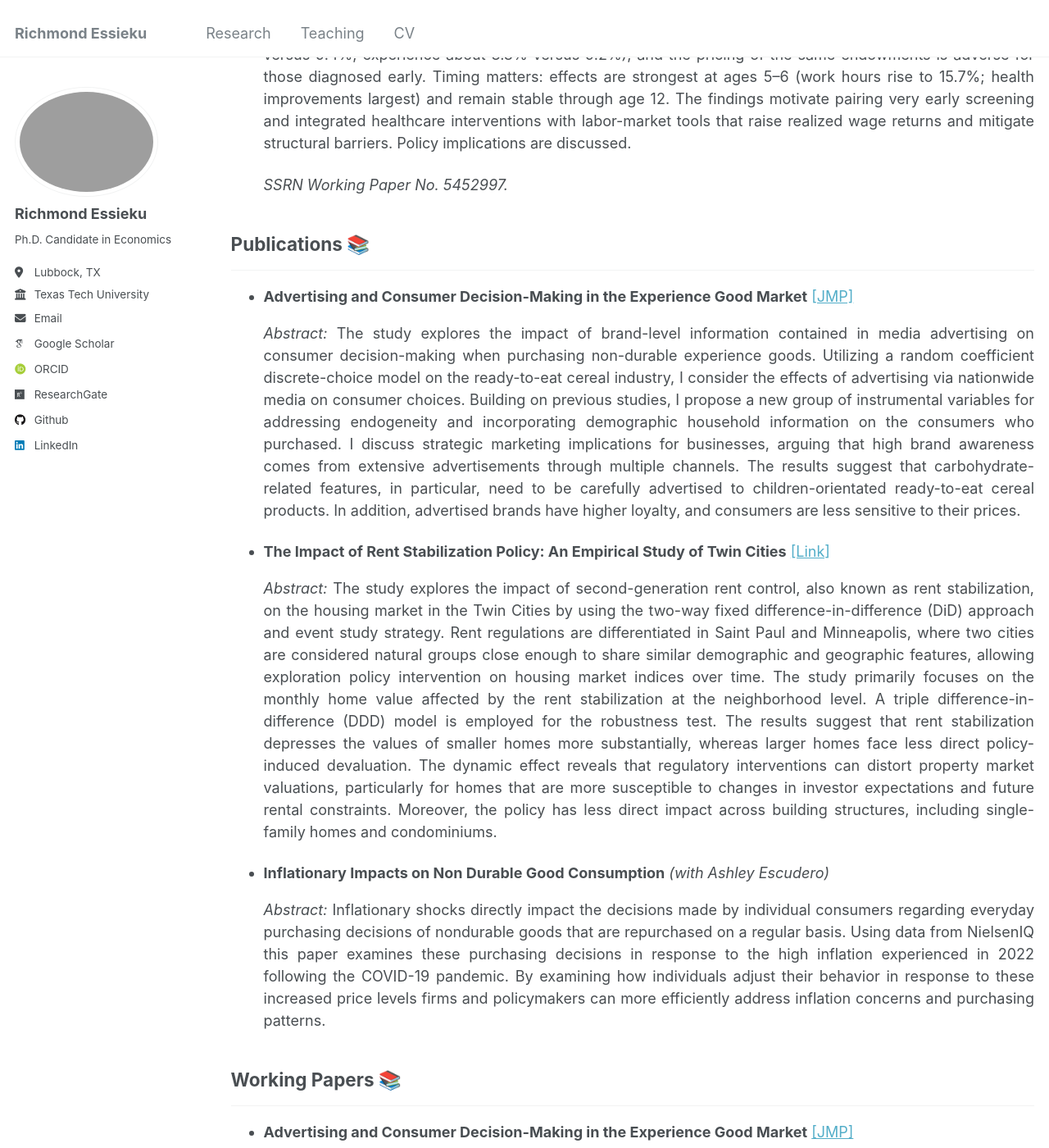
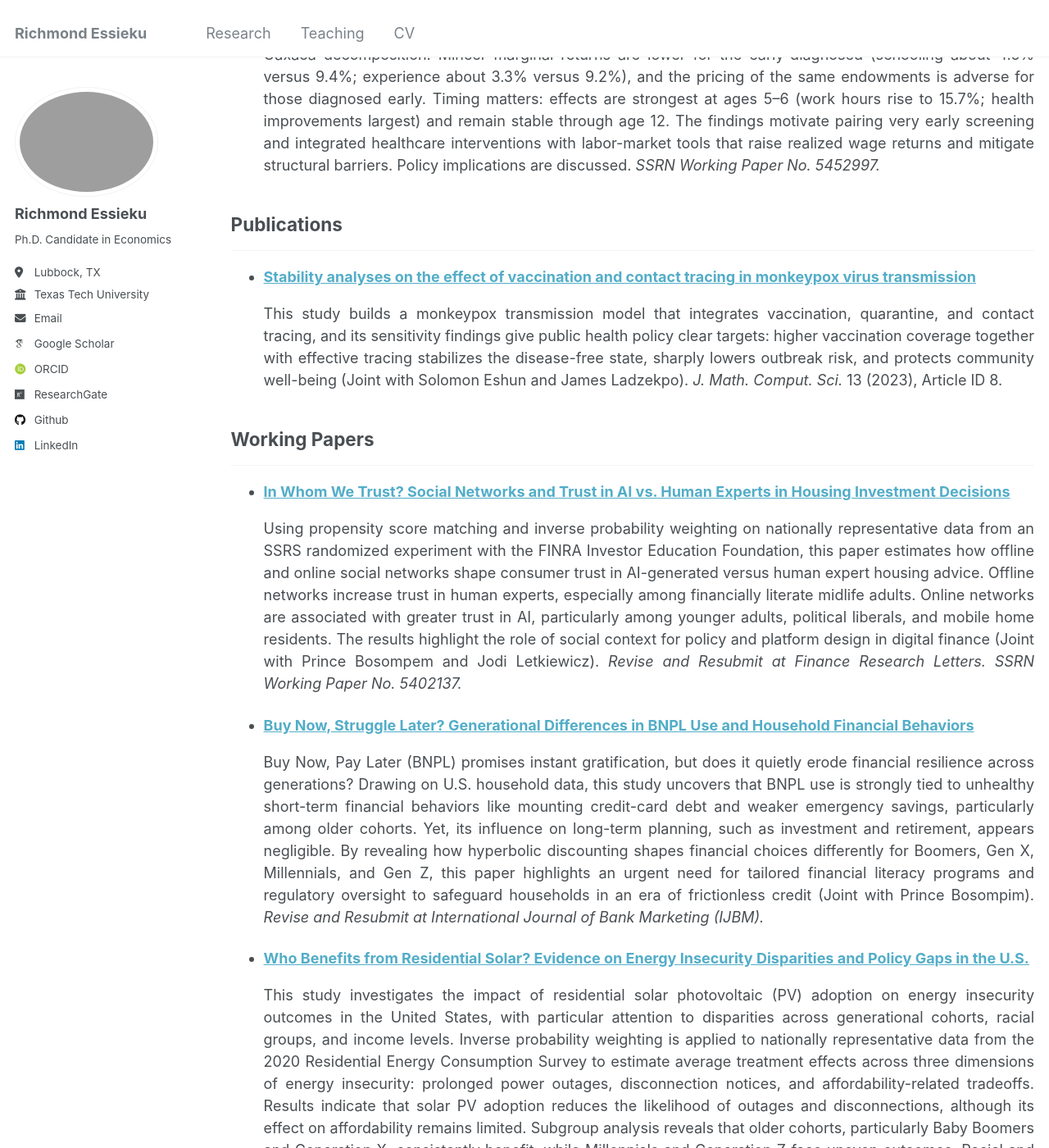
Before and after one commit to essieku/essieku.github.io, a Jekyll site: the page built from _pages/publications.html, in a window 1280 px wide and 1400 px high, scrolled down 492 px. Shown: the whole window at 82% size. Built offline with Jekyll 4.4.1, drawn with Linux system fonts in a browser that asks for light colours; some web fonts are replaced; some of the changed text lies outside the part shown.

Commit message:
Update publications.html

```diff
--- a/_pages/publications.html
+++ b/_pages/publications.html
@@ -21,14 +21,13 @@ author_profile: true
   <ul>
     <li>
       <strong>
-        <a href="https://papers.ssrn.com/sol3/papers.cfm?abstract_id=5099995" target="_blank" rel="noopener noreferrer">
-          Advertising and Consumer Decision-Making in the Experience Good Market
+        <a href="https://papers.ssrn.com/sol3/papers.cfm?abstract_id=5452997" target="_blank" rel="noopener noreferrer">
+          Diagnosed Too Soon or Too Late? Labor Market and Health Outcomes of Adults with Early vs. Late ADHD Diagnosis
         </a>
       </strong>
       <p>
-        The study examines whether the timing of ADHD diagnosis matters. Using nationally representative U.S. Medical Expenditure Panel Survey data from 2008–2022 and a within-diagnosed design, I estimate average treatment effects with augmented inverse probability weighting and corroborate the findings with propensity score matching, instrumental-variable estimates, and double machine learning. Earlier diagnosis delivers durable long-term health gains, raises work hours by 13.3%, and increases years of schooling; yet average labor income lags relative to later-diagnosed counterparts, with the wage penalty larger among those with more severe symptoms. A mechanism-consistent account emerges from wage equations and a Blinder–Oaxaca decomposition: Mincer marginal returns are lower for the early-diagnosed (schooling about 4.6% versus 9.4%; experience about 3.3% versus 9.2%), and the pricing of the same endowments is adverse for those diagnosed early. Timing matters: effects are strongest at ages 5–6 (work hours rise to 15.7%; health improvements largest) and remain stable through age 12. The findings motivate pairing very early screening and integrated healthcare interventions with labor-market tools that raise realized wage returns and mitigate structural barriers. Policy implications are discussed.
+        The study examines whether the timing of ADHD diagnosis matters. Using nationally representative U.S. Medical Expenditure Panel Survey data from 2008–2022 and a within-diagnosed design, I estimate average treatment effects with augmented inverse probability weighting and corroborate the findings with propensity score matching, instrumental-variable estimates, and double machine learning. Earlier diagnosis delivers durable long-term health gains, raises work hours by 13.3%, and increases years of schooling; yet average labor income lags relative to later-diagnosed counterparts, with the wage penalty larger among those with more severe symptoms. A mechanism-consistent account emerges from wage equations and a Blinder–Oaxaca decomposition: Mincer marginal returns are lower for the early-diagnosed (schooling about 4.6% versus 9.4%; experience about 3.3% versus 9.2%), and the pricing of the same endowments is adverse for those diagnosed early. Timing matters: effects are strongest at ages 5–6 (work hours rise to 15.7%; health improvements largest) and remain stable through age 12. The findings motivate pairing very early screening and integrated healthcare interventions with labor-market tools that raise realized wage returns and mitigate structural barriers. Policy implications are discussed. <em>SSRN Working Paper No. 5452997.</em>
       </p>
-      <p><em>SSRN Working Paper No. 5452997.</em></p>
     </li>
   </ul>
 </div>
@@ -36,35 +35,77 @@ author_profile: true
 
 <!-- Publications -->
 <div style="text-align: justify;">
-  <h2>Publications &#128218;</h2>
+  <h2>Publications</h2>
   <hr>
 
   <ul>
     <li>
-      <strong>Advertising and Consumer Decision-Making in the Experience Good Market</strong>
-      <a href="https://papers.ssrn.com/sol3/papers.cfm?abstract_id=5099995" target="_blank" rel="noopener noreferrer">[JMP]</a>
+      <strong>
+        <a href="https://www.scik.org/index.php/jmcs/article/view/8038" target="_blank" rel="noopener noreferrer">
+          Stability analyses on the effect of vaccination and contact tracing in monkeypox virus transmission
+        </a>
+      </strong>
       <p>
-        <i>Abstract:</i> The study explores the impact of brand-level information contained in media advertising on consumer decision-making when purchasing non-durable experience goods. Utilizing a random coefficient discrete-choice model on the ready-to-eat cereal industry, I consider the effects of advertising via nationwide media on consumer choices. Building on previous studies, I propose a new group of instrumental variables for addressing endogeneity and incorporating demographic household information on the consumers who purchased. I discuss strategic marketing implications for businesses, arguing that high brand awareness comes from extensive advertisements through multiple channels. The results suggest that carbohydrate-related features, in particular, need to be carefully advertised to children-orientated ready-to-eat cereal products. In addition, advertised brands have higher loyalty, and consumers are less sensitive to their prices.
+        This study builds a monkeypox transmission model that integrates vaccination, quarantine, and contact tracing, and its sensitivity findings give public health policy clear targets: higher vaccination coverage together with effective tracing stabilizes the disease-free state, sharply lowers outbreak risk, and protects community well-being (Joint with Solomon Eshun and James Ladzekpo). <em>J. Math. Comput. Sci.</em> 13 (2023), Article ID 8.
+      </p>
+    </li>
+  </ul>
+</div>
+
+
+<!-- Working Papers -->
+<div style="text-align: justify;">
+  <h2>Working Papers</h2>
+  <hr>
+
+  <ul>
+    <li>
+      <strong>
+        <a href="https://papers.ssrn.com/sol3/papers.cfm?abstract_id=5402137" target="_blank" rel="noopener noreferrer">
+          In Whom We Trust? Social Networks and Trust in AI vs. Human Experts in Housing Investment Decisions
+        </a>
+      </strong>
+      <p>
+        Using propensity score matching and inverse probability weighting on nationally representative data from an SSRS randomized experiment with the FINRA Investor Education Foundation, this paper estimates how offline and online social networks shape consumer trust in AI-generated versus human expert housing advice. Offline networks increase trust in human experts, especially among financially literate midlife adults. Online networks are associated with greater trust in AI, particularly among younger adults, political liberals, and mobile home residents. The results highlight the role of social context for policy and platform design in digital finance (Joint with Prince Bosompem and Jodi Letkiewicz). <em>Revise and Resubmit at Finance Research Letters.</em> <em>SSRN Working Paper No. 5402137.</em>
       </p>
     </li>
   </ul>
 
   <ul>
     <li>
-      <strong>The Impact of Rent Stabilization Policy: An Empirical Study of Twin Cities</strong>
-      <a href="../files/The_Impact_of_Rent_Stabilization_Policy__An_Empirical_Study_of_Twin_Cities.pdf" target="_blank" rel="noopener noreferrer">[Link]</a>
+      <strong>
+        <a href="https://www.scimagojr.com/journalsearch.php?q=145229&tip=sid" target="_blank" rel="noopener noreferrer">
+          Buy Now, Struggle Later? Generational Differences in BNPL Use and Household Financial Behaviors
+        </a>
+      </strong>
       <p>
-        <i>Abstract:</i> The study explores the impact of second-generation rent control, also known as rent stabilization, on the housing market in the Twin Cities by using the two-way fixed difference-in-difference (DiD) approach and event study strategy. Rent regulations are differentiated in Saint Paul and Minneapolis, where two cities are considered natural groups close enough to share similar demographic and geographic features, allowing exploration policy intervention on housing market indices over time. The study primarily focuses on the monthly home value affected by the rent stabilization at the neighborhood level. A triple difference-in-difference (DDD) model is employed for the robustness test. The results suggest that rent stabilization depresses the values of smaller homes more substantially, whereas larger homes face less direct policy-induced devaluation. The dynamic effect reveals that regulatory interventions can distort property market valuations, particularly for homes that are more susceptible to changes in investor expectations and future rental constraints. Moreover, the policy has less direct impact across building structures, including single-family homes and condominiums.
+        Buy Now, Pay Later (BNPL) promises instant gratification, but does it quietly erode financial resilience across generations? Drawing on U.S. household data, this study uncovers that BNPL use is strongly tied to unhealthy short-term financial behaviors like mounting credit-card debt and weaker emergency savings, particularly among older cohorts. Yet, its influence on long-term planning, such as investment and retirement, appears negligible. By revealing how hyperbolic discounting shapes financial choices differently for Boomers, Gen X, Millennials, and Gen Z, this paper highlights an urgent need for tailored financial literacy programs and regulatory oversight to safeguard households in an era of frictionless credit (Joint with Prince Bosompim). <em>Revise and Resubmit at International Journal of Bank Marketing (IJBM).</em>
       </p>
     </li>
   </ul>
 
   <ul>
     <li>
-      <strong>Inflationary Impacts on Non Durable Good Consumption</strong>
-      <i>(with Ashley Escudero)</i>
+      <strong>
+        <a href="https://papers.ssrn.com/sol3/papers.cfm?abstract_id=5503835" target="_blank" rel="noopener noreferrer">
+          Who Benefits from Residential Solar? Evidence on Energy Insecurity Disparities and Policy Gaps in the U.S.
+        </a>
+      </strong>
       <p>
-        <i>Abstract:</i> Inflationary shocks directly impact the decisions made by individual consumers regarding everyday purchasing decisions of nondurable goods that are repurchased on a regular basis. Using data from NielsenIQ this paper examines these purchasing decisions in response to the high inflation experienced in 2022 following the COVID-19 pandemic. By examining how individuals adjust their behavior in response to these increased price levels firms and policymakers can more efficiently address inflation concerns and purchasing patterns.
+        This study investigates the impact of residential solar photovoltaic (PV) adoption on energy insecurity outcomes in the United States, with particular attention to disparities across generational cohorts, racial groups, and income levels. Inverse probability weighting is applied to nationally representative data from the 2020 Residential Energy Consumption Survey to estimate average treatment effects across three dimensions of energy insecurity: prolonged power outages, disconnection notices, and affordability-related tradeoffs. Results indicate that solar PV adoption reduces the likelihood of outages and disconnections, although its effect on affordability remains limited. Subgroup analysis reveals that older cohorts, particularly Baby Boomers and Generation X, consistently benefit, while Millennials and Generation Z face uneven outcomes. Racial and income-based gaps persist, with White and middle-income households gaining more reliable benefits. These findings highlight the need for targeted policy solutions, including bundled assistance for low-income households and generation-specific program design. Without such structural reforms, solar adoption risks reinforcing existing inequities rather than resolving them. Policy implications are discussed. <em>Under review at Energy Policy.</em> <em>SSRN Working Paper No. 5503835.</em>
+      </p>
+    </li>
+  </ul>
+
+  <ul>
+    <li>
+      <strong>
+        <a href="https://papers.ssrn.com/sol3/papers.cfm?abstract_id=5208234" target="_blank" rel="noopener noreferrer">
+          When Assistance Isn't Enough: Energy Insecurity Among Older Adults and Policy Considerations for Energy Assistance Programs
+        </a>
+      </strong>
+      <p>
+        Using inverse probability weighting to estimate the average treatment effect on the 2020 Residential Energy Consumption Survey, this paper finds that bill-assistance recipients remain more likely to face outages, disconnection notices, and affordability tradeoffs—evidence that aid often reaches households already in crisis rather than preventing insecurity. Effects are strongest for homeowners in family houses, weaker for renters and mobile-home residents, and modestly buffered by shade trees. Policy recommendations include shifting from one-time grants to monthly benefits aligned with billing cycles, increasing grant values, expanding outreach to underserved housing types, integrating delivery with utility communication systems, and investing in green infrastructure. <em>Under Review — Applied Economics.</em> <em>SSRN Working Paper No. 5208234.</em>
       </p>
     </li>
   </ul>
@@ -74,29 +115,7 @@ author_profile: true
 
 
 
-<p align = "justify">
-  <h2>Working Papers &#128218;</h2>
-    <hr> <!-- This adds a horizontal line below the heading -->
-          <ul>
-            <li><strong>Advertising and Consumer Decision-Making in the Experience Good Market</strong> <a href="https://papers.ssrn.com/sol3/papers.cfm?abstract_id=5099995" target="_blank">[JMP]</a>
-                <p align="justify">
-                  <i>Abstract:</i> The study explores the impact of brand-level information contained in media advertising on consumer decision-making when purchasing non-durable experience goods. Utilizing a random coefficient discrete-choice model on the ready-to-eat cereal industry, I consider the effects of advertising via nationwide media on consumer choices. Building on previous studies, I propose a new group of instrumental variables for addressing endogeneity and incorporating demographic household information on the consumers who purchased. I discuss strategic marketing implications for businesses, arguing that high brand awareness comes from extensive advertisements through multiple channels. The results suggest that carbohydrate-related features, in particular, need to be carefully advertised to children-orientated ready-to-eat cereal products. In addition, advertised brands have higher loyalty, and consumers are less sensitive to their prices.
-                </p>
-            </li>
-          </ul>
-          <ul>
-            <li><strong>The Impact of Rent Stabilization Policy: An Empirical Study of Twin Cities</strong> <a href="../files/The_Impact_of_Rent_Stabilization_Policy__An_Empirical_Study_of_Twin_Cities.pdf" target="_blank" rel="noopener noreferrer"> [Link] </a>
-                <p align="justify">
-                  <i>Abstract:</i> The study explores the impact of second-generation rent control, also known as rent stabilization, on the housing market in the Twin Cities by using the two-way fixed difference-in-difference (DiD) approach and event study strategy. Rent regulations are differentiated in Saint Paul and Minneapolis, where two cities are considered natural groups close enough to share similar demographic and geographic features, allowing exploration policy intervention on housing market indices over time. The study primarily focuses on the monthly home value affected by the rent stabilization at the neighborhood level. A triple difference-in-difference (DDD) model is employed for the robustness test. The results suggest that rent stabilization depresses the values of smaller homes more substantially, whereas larger homes face less direct policy-induced devaluation. The dynamic effect reveals that regulatory interventions can distort property market valuations, particularly for homes that are more susceptible to changes in investor expectations and future rental constraints. Moreover, the policy has less direct impact across building structures, including single-family homes and condominiums.
-                </p>
-            </li>
-          </ul>
-          <ul>
-            <li><strong>Inflationary Impacts on Non Durable Good Consumption</strong> <i>(with Ashley Escudero)</i>
-                <p align="justify">
-                  <i>Abstract:</i> Inflationary shocks directly impact the decisions made by individual consumers regarding everyday purchasing decisions of nondurable goods that are repurchased on a regular basis. Using data from NielsenIQ this paper examines these purchasing decisions in response to the high inflation experienced in 2022 following the COVID-19 pandemic. By examining how individuals adjust their behavior in response to these increased price levels firms and policymakers can more efficiently address inflation concerns and purchasing patterns.
-            </li>
-          </ul>
+
 
 
 
```
